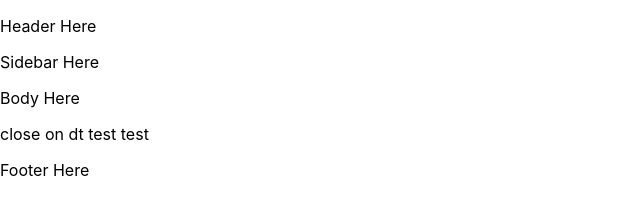
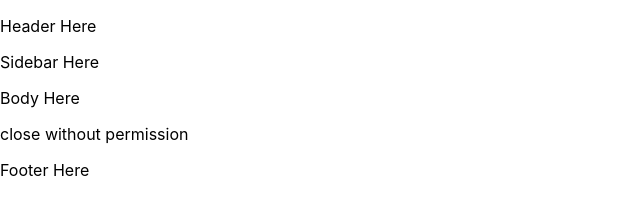
Before and after one commit to MindCtrl01/photobooker-frontend, a React (Create React App) app: page /callback in a window 1280 px wide. Shown: the top 214 px of the page, without its empty margins (0-640 px from the left). Built offline with nearby package versions, Linux system fonts and the light colour scheme.

Commit message:
doan xem

```diff
--- a/src/layouts/body/body.js
+++ b/src/layouts/body/body.js
@@ -4,7 +4,7 @@ function Body() {
   return (
     <div>
       <p>Body Here</p>
-      <p>close on dt test test</p>
+      <p>close without permission</p>
     </div>
   )
 }
```
